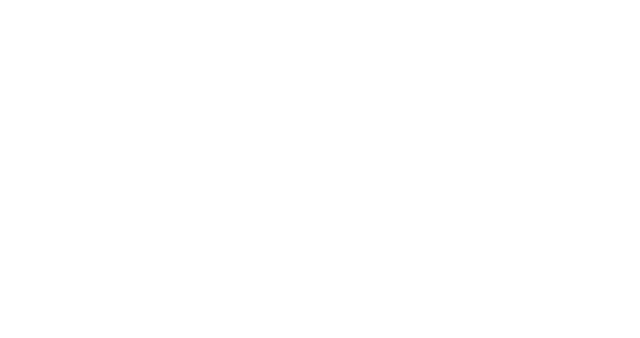
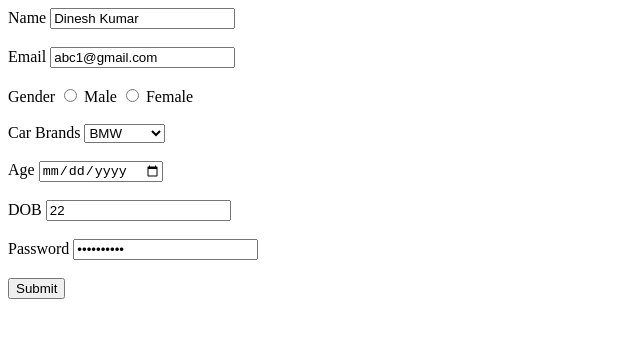
Before and after one commit to acciojob/signup-form-car-dinneshkumar9, a website: page main.html in a window 1280 px wide. Shown: the whole page, without its empty margins (0-640 px from the left). Drawn offline with Linux system fonts and the light colour scheme.

Commit message:
Car form

```diff
--- a/main.html
+++ b/main.html
@@ -8,6 +8,63 @@
 
 <body>
 	<!-- the entire body must be written by student -->
+	<form method="post">
+
+		<label for="name">
+		Name
+		<input id="name" type="text" value="Dinesh Kumar" required> </label>
+		<br>
+		<br>
+
+		<label for="email">
+		Email
+		<input id = "email"	type="email" value="abc1@gmail.com" required>
+		</label>
+		<br>
+		<br>
+
+		<label for="gender">
+		Gender
+		<input id="gender" type="radio" name="gender" value="Male" required> Male
+		<input id="gender" type="radio" name="gender" value="Female" required> Female
+		</label>
+		<br>
+		<br>
+
+		<label for="car brands">
+		Car Brands
+		<select id="car brands">
+		<option value="BMW">BMW</option>
+		<option value="Audi">Audi</option>
+		<option value="Mercedez">Mercedez</option>
+		</select>
+		</label>
+		<br>
+		<br>
+
+		<label for="age">
+		Age
+		<input id="age" type="date"	value="01-01-2000" required>
+		</label>
+		<br>
+		<br>
+
+		<label for="DOB">
+		DOB
+		<input id="DOB" type="number" value="22" required>
+		</label>
+		<br>
+		<br>
+
+		<label for="Password">
+		Password
+		<input id="Password" type="password" value="daskjfk223" required>
+		</label>
+		<br>
+		<br>
+
+	<button type="submit">Submit</button>
+	</form>
     <script type="text/javascript" src="./script.js">
 </script>
 
```
